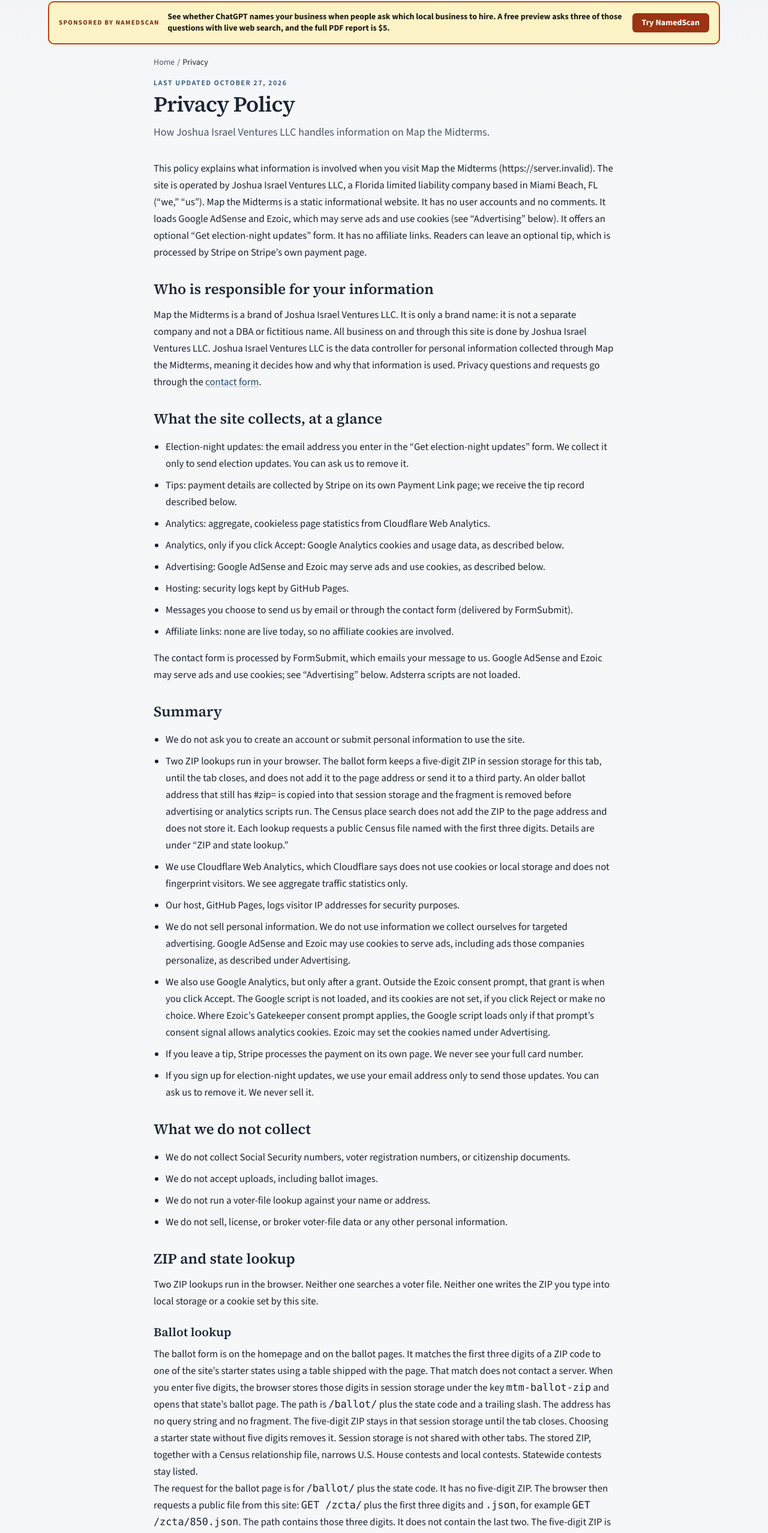
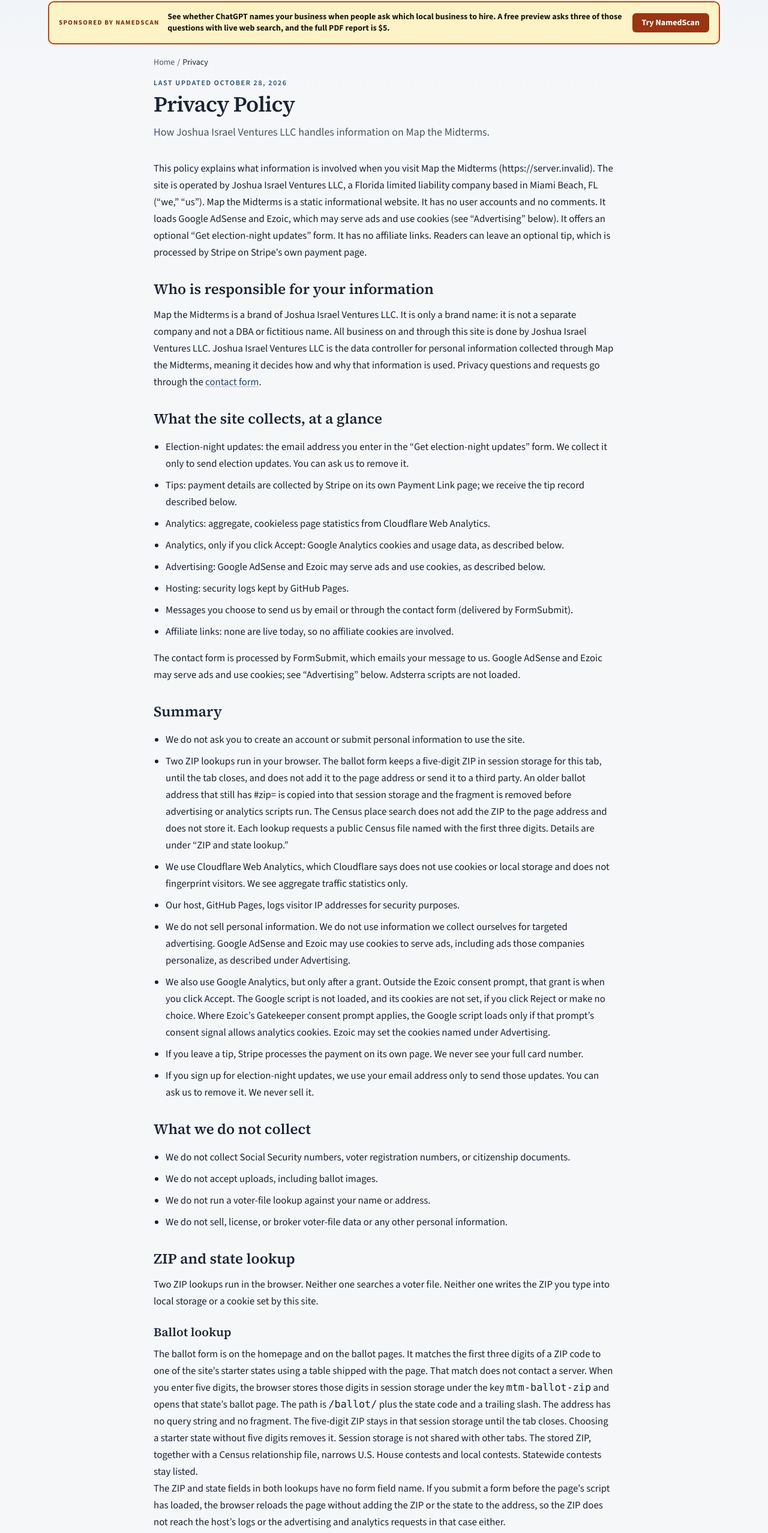
Before and after one commit to joshuaofisrael/midterm-map, a Next.js app: page /privacy in a window 1280 px wide. Shown: the part 120-2675 px from the top of the page at 60% size. Built offline with nearby package versions, Linux system fonts and the light colour scheme; no server answers.

Commit message:
Privacy: ZIP forms have no named fields so a pre-hydration submit never puts the ZIP in the URL; policy describes it and observed third-party storage (#101)
Co-authored-by: joshuaofisrael <joshuaofisrael@users.noreply.github.com>

```diff
--- a/src/app/(site)/privacy/page.tsx
+++ b/src/app/(site)/privacy/page.tsx
@@ -183,6 +183,12 @@ export default function PrivacyPage() {
           listed.
         </p>
         <p>
+          The ZIP and state fields in both lookups have no form field name. If you submit a form
+          before the page’s script has loaded, the browser reloads the page without adding the ZIP
+          or the state to the address, so the ZIP does not reach the host’s logs or the advertising
+          and analytics requests in that case either.
+        </p>
+        <p>
           The request for the ballot page is for <code>/ballot/</code> plus the state code. It has
           no five-digit ZIP. The browser then requests a public file from this site:{" "}
           <code>GET /zcta/</code> plus the first three digits and <code>.json</code>, for example{" "}
@@ -211,6 +217,14 @@ export default function PrivacyPage() {
           five-digit ZIP is not written to local storage, session storage, or a cookie, and it is
           not sent to a third-party service. Third-party requests during that search carry the page
           address, which does not contain the ZIP.
+        </p>
+        <p>
+          The advertising, consent, and analytics scripts described below run inside the page, as
+          such scripts do on any site that carries them. This site does not pass the ZIP to them.
+          In a test on {SITE.privacyLastUpdated}, after both lookups no request to Google, Ezoic,
+          Gatekeeper, or Cloudflare contained the five-digit ZIP. In the same test the only storage
+          those scripts left was Google’s consent-message cookie <code>FCCDCF</code> and Ezoic’s
+          local-storage key <code>ez_integration_beacon</code>. Neither held the ZIP.
         </p>
 
         <h2>Analytics: Cloudflare Web Analytics</h2>
--- a/src/components/BallotLookup.tsx
+++ b/src/components/BallotLookup.tsx
@@ -69,7 +69,6 @@ export function BallotLookup({ initialState = "" }: { initialState?: string }) {
           <input
             inputMode="numeric"
             autoComplete="postal-code"
-            name="zip"
             maxLength={5}
             value={zip}
             onChange={(event) => setZip(normalizeZip(event.target.value))}
@@ -81,7 +80,6 @@ export function BallotLookup({ initialState = "" }: { initialState?: string }) {
         <label className="block text-sm">
           <span className="font-medium text-ink">State</span>
           <select
-            name="state"
             value={state}
             onChange={(event) => setState(event.target.value)}
             className="mt-1 w-full rounded-md border border-line bg-white px-3 py-2 text-ink"
--- a/src/components/ZipPlaceSearch.tsx
+++ b/src/components/ZipPlaceSearch.tsx
@@ -83,7 +83,6 @@ export function ZipPlaceSearch({ scopeName }: { scopeName?: string }) {
           <span className="font-medium text-ink">ZIP code</span>
           <input
             id={inputId}
-            name="zip"
             inputMode="numeric"
             autoComplete="postal-code"
             maxLength={5}
--- a/src/data/site.ts
+++ b/src/data/site.ts
@@ -25,7 +25,7 @@ export const SITE = {
   legalLastUpdated: "October 24, 2026",
   /** Last substantive change to /terms and /copyright. Change only when those pages change. */
   policyLastUpdated: "October 24, 2026",
-  privacyLastUpdated: "October 27, 2026",
+  privacyLastUpdated: "October 28, 2026",
   /** Last substantive change to /advertising. Change only when that page changes. */
   advertisingLastUpdated: "October 27, 2026",
   voteGovUrl: "https://www.vote.gov/",
```
Also changed, not shown: package.json (+1 -1 lines), 1 other file (tests, documents, lock files or other folders).
